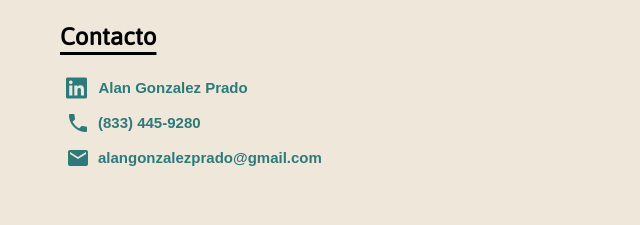
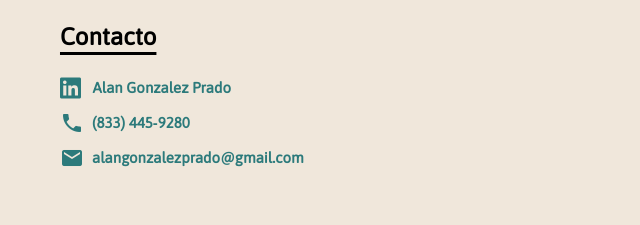
Before and after one commit to AlanGPrado/owless, an Angular app: page /home in a window 1280 px wide. Shown: the part 1062-1287 px from the top of the page, without its empty margins (202-842 px from the left). Built offline with nearby package versions, Linux system fonts and the light colour scheme.

Commit message:
fixed-contacto-tags

```diff
--- a/src/app/components/home/home.component.html
+++ b/src/app/components/home/home.component.html
@@ -53,23 +53,18 @@
 
   <div>
     <h2>Contacto</h2>
-    <span>
-      <button class="button-redes">
+    <span style="display: flex;">
+      <a class="button-redes redes" href="https://www.linkedin.com/in/alan-gonzalez-prado-423b50205/" target="_blank">
         <i class="fab fa-linkedin" style="font-size: 24px; color: #2c7a7b; margin-right: 11.5px;"></i>
-        <a class="redes" href="https://www.linkedin.com/in/alan-gonzalez-prado-423b50205/" target="_blank">Alan Gonzalez Prado</a>
-      </button>
+        Alan Gonzalez Prado</a>
     </span>
-    <span>
-      <button class="button-redes">
-        <mat-icon>phone</mat-icon>
-        <a class="redes" href="tel:+528334459280">(833)&nbsp;445&#8209;9280</a>
-      </button>
+    <span style="display: flex;">
+      <a class="button-redes redes" href="tel:+528334459280">
+        <mat-icon>phone</mat-icon>(833)&nbsp;445&#8209;9280</a>
     </span>
-    <span>
-      <button class="button-redes">
-        <mat-icon>email</mat-icon>
-        <a class="redes" href="mailto:alangonzalezprado@gmail.com">alangonzalezprado@gmail.com</a>
-      </button>
+    <span style="display: flex;">
+      <a class="button-redes redes" href="mailto:alangonzalezprado@gmail.com">
+        <mat-icon>email</mat-icon>alangonzalezprado@gmail.com</a>
     </span>
   </div>
 
--- a/src/app/components/home/home.component.scss
+++ b/src/app/components/home/home.component.scss
@@ -40,15 +40,12 @@ h2 {
   display: flex;
   align-items: center;
   height: 35px;
+  font-family: 'Asap', sans-serif;
+
   mat-icon {
     margin-right: 8px;
     color: #2c7a7b;
   }
-}
-
-.button-redes:hover {
-  background-color: #e6fffa;
-  border-radius: 8px;
 }
 
 .redes {
@@ -56,6 +53,11 @@ h2 {
   color: #2c7a7b;
   font-weight: bold;
   font-size: 15px;
+}
+
+.button-redes:hover {
+  background-color: #e6fffa;
+  border-radius: 8px;
 }
 
 .year {
--- a/src/styles.scss
+++ b/src/styles.scss
@@ -33,6 +33,7 @@
 
   .button-redes {
     background-color: unset !important;
+    color: #81e6d9 !important;
 
     .redes,
     mat-icon {
```
